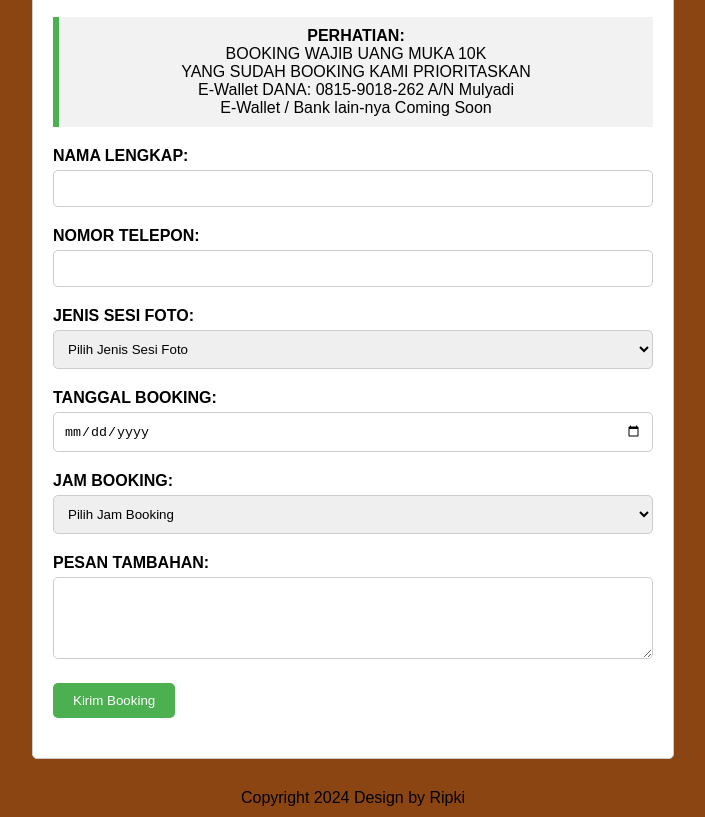
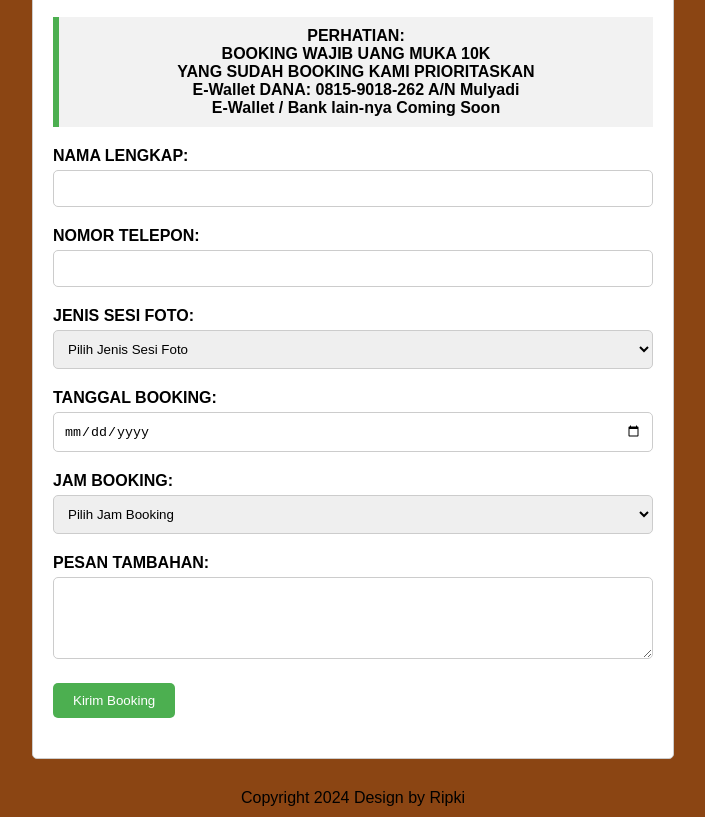
Before and after one commit to yukfotostudio/booking, a plain HTML site: page index.html in a window 1280 px wide. Shown: the part 102-919 px from the top of the page, without its empty margins (287-992 px from the left). Drawn offline with Linux system fonts and the light colour scheme.

Commit message:
Add files via upload

```diff
--- a/index.html
+++ b/index.html
@@ -115,7 +115,7 @@
 
     <script>
         window.onload = function() {
-            alert("Selamat datang di Yukfoto.Studio! Silakan isi formulir booking di bawah ini untuk memesan sesi foto Anda. Klik di sini untuk mengikuti kami di Instagram.");
+            alert("Selamat datang di Yukfoto.Studio! Silakan isi formulir booking di bawah ini untuk memesan sesi foto Anda.");
         };
 
         function validateForm() {
@@ -154,11 +154,11 @@
     <div class="container">
         <h1>Booking Yukfoto.Studio</h1>
         <div class="notice">
-            <p><strong>PERHATIAN:</strong></p>
+            <p><strong>PERHATIAN:</p>
             <p>BOOKING WAJIB UANG MUKA 10K</p>
             <p>YANG SUDAH BOOKING KAMI PRIORITASKAN</p>
             <p>E-Wallet DANA: 0815-9018-262 A/N Mulyadi</p>
-            <p>E-Wallet / Bank lain-nya Coming Soon</p>
+            <p>E-Wallet / Bank lain-nya Coming Soon</strong></p>
         </div>
 
         <form id="bookingForm">
```
